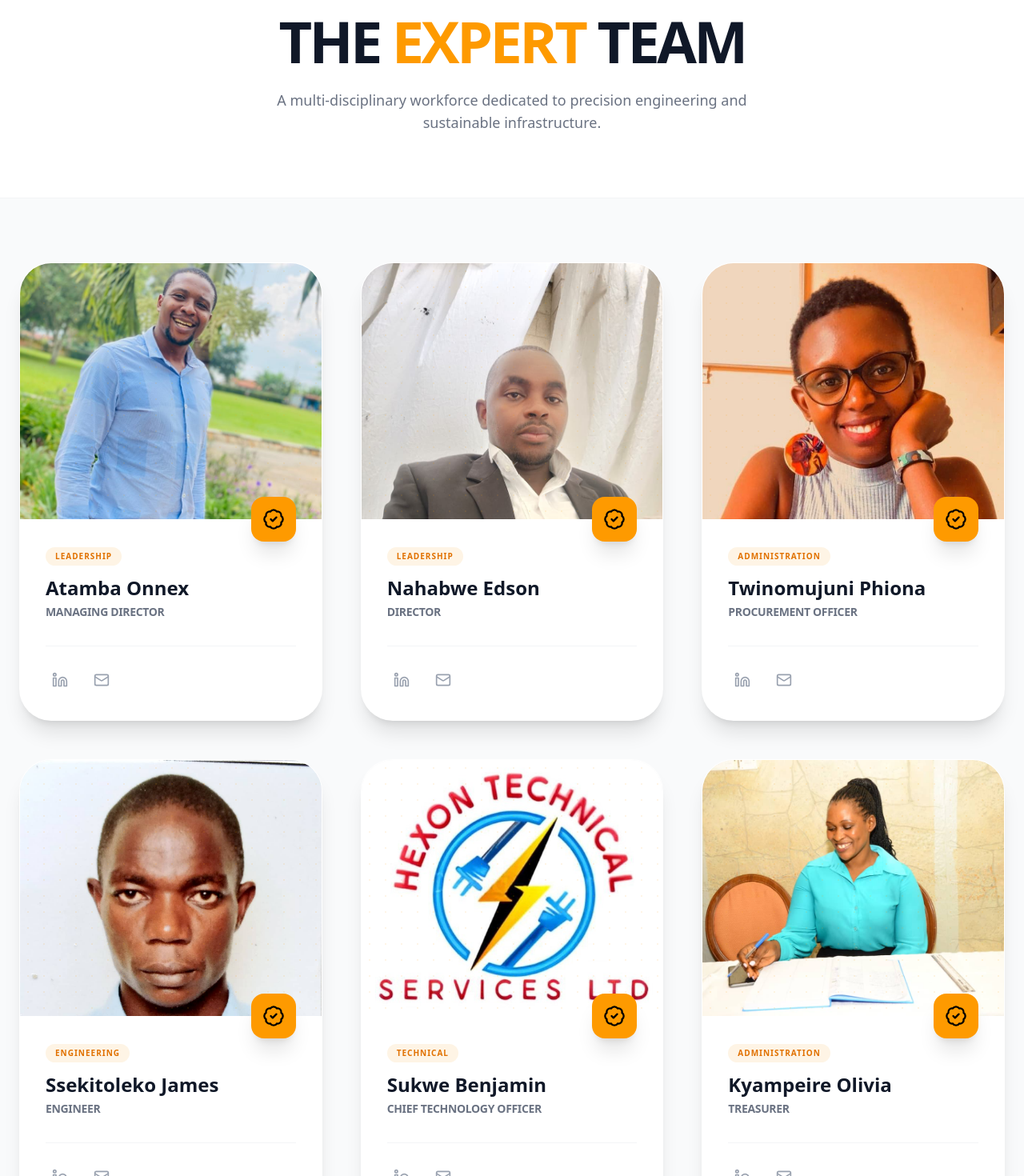
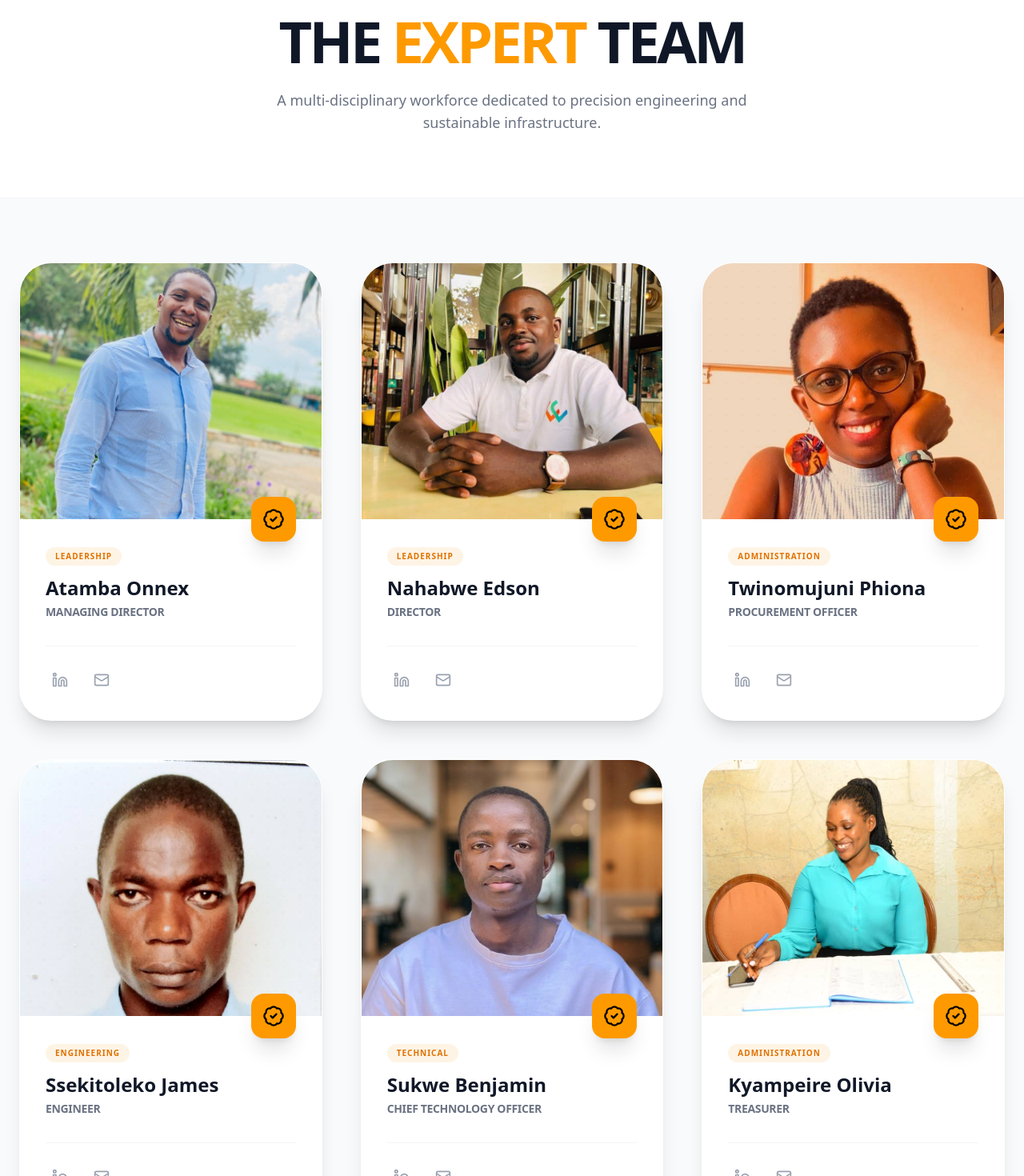
Before and after one commit to star-benjamin/hexon-website-live, a React (Vite) app in the folder beauty/: page /teams in a window 1280 px wide. Shown: the part 233-1703 px from the top of the page at 80% size. Built offline with nearby package versions, Linux system fonts and the light colour scheme.

Commit message:
adding employee photos

```diff
--- a/beauty/src/pages/teams.tsx
+++ b/beauty/src/pages/teams.tsx
@@ -13,7 +13,7 @@ const Teams = () => {
       name: "Nahabwe Edson",
       role: "Director",
       category: "Leadership",
-      image: "/images/employess/Edson.jpeg"
+      image: "/images/employess/edison.jpg"
     },
     {
       name: "Twinomujuni Phiona",
@@ -31,7 +31,7 @@ const Teams = () => {
       name: "Sukwe Benjamin",
       role: "Chief Technology Officer",
       category: "Technical",
-      image: "/images/employess/logo.jpg"
+      image: "/images/employess/sukwe.jpg"
     },
     {
       name: "Kyampeire Olivia",
```
Also changed, not shown: beauty/public/images/employess/edison.jpg (added), beauty/public/images/employess/sukwe.jpg (added).
